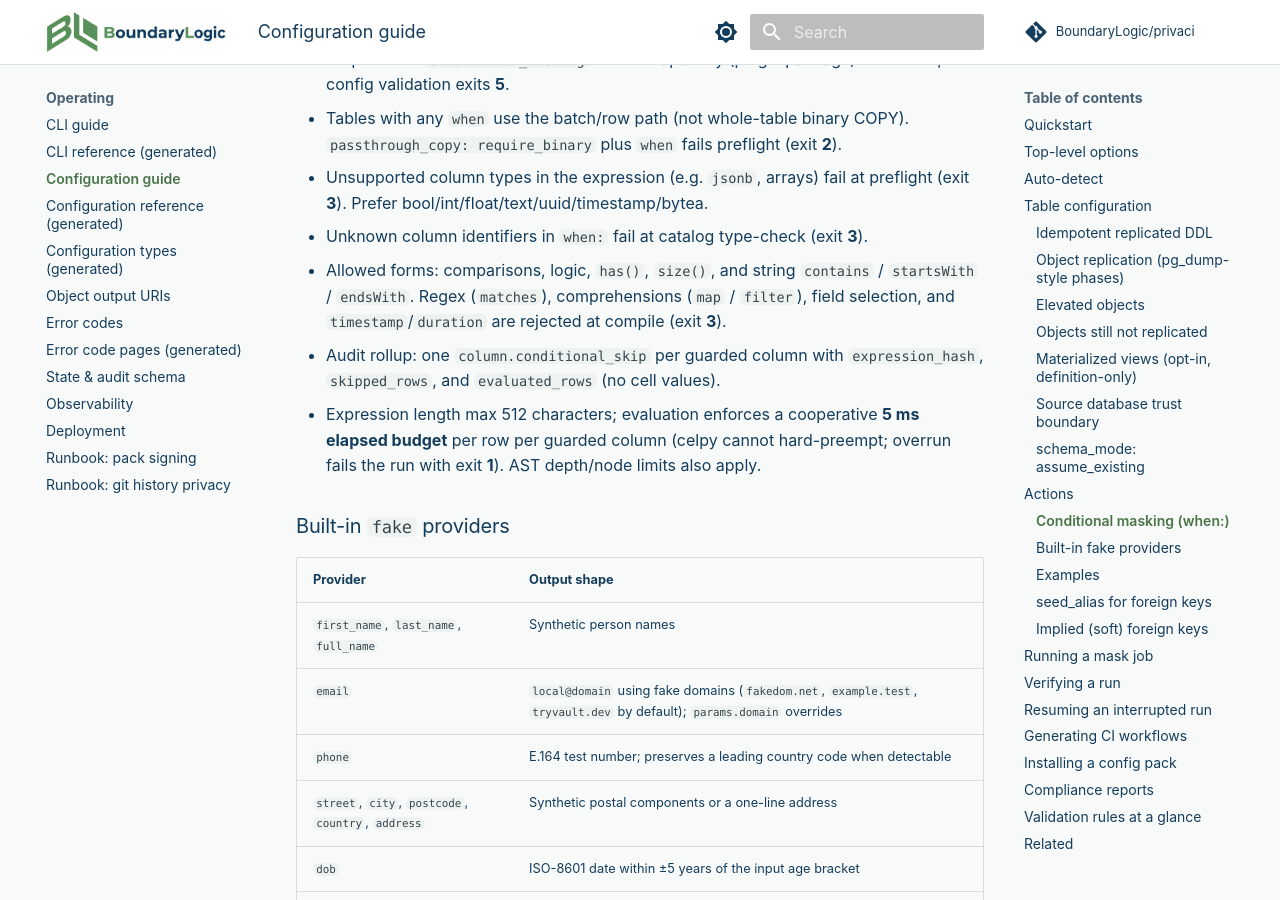
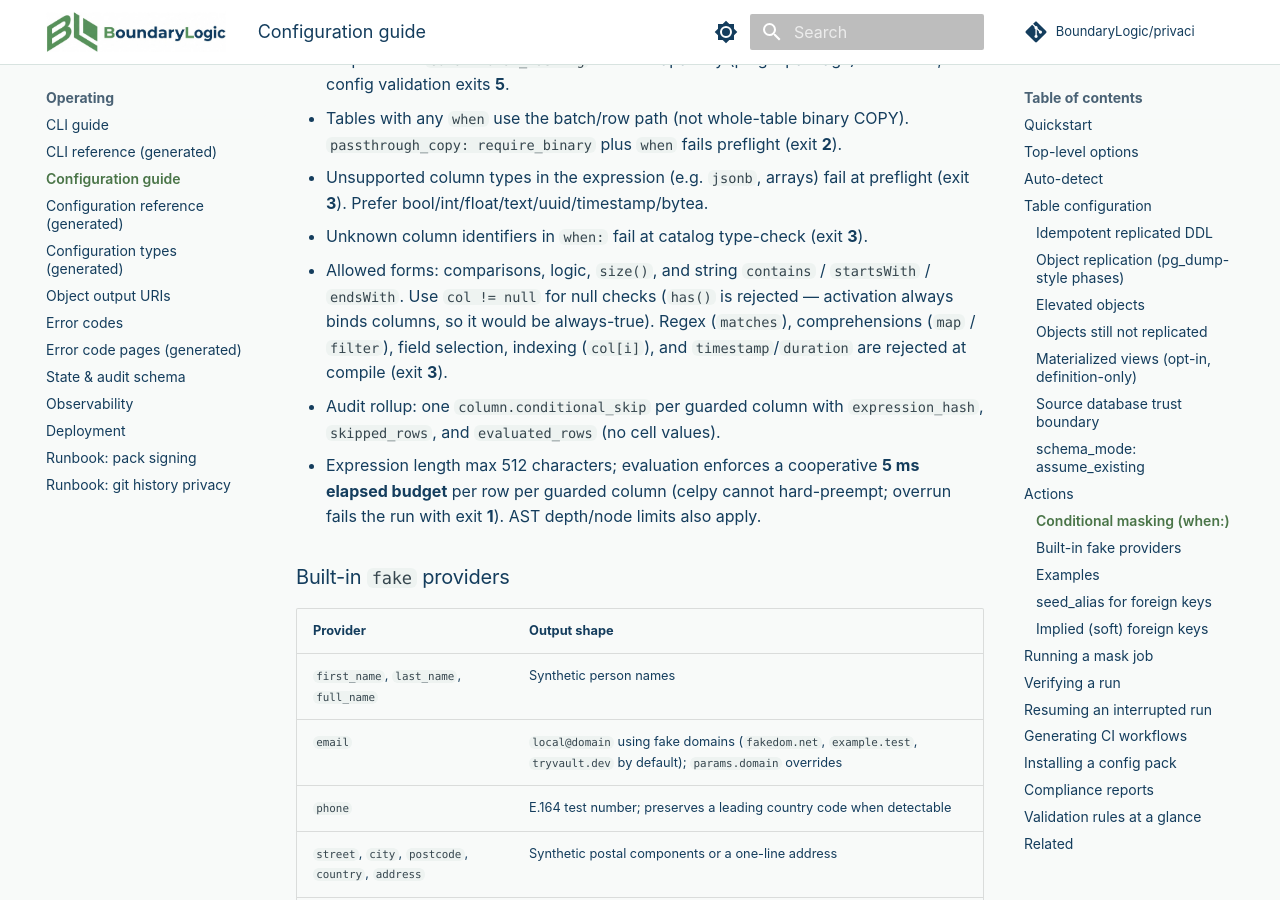
Before and after one commit to BoundaryLogic/privaci, an MkDocs documentation site: the page built from docs/configuration.md, in a window 1280 px wide and 900 px high, scrolled down 9090 px. Built offline with MkDocs 1.6.1 and Material for MkDocs 9.7.7, drawn with Linux system fonts in a browser that asks for light colours; comment, search, counter and statistics services are not loaded.

Commit message:
fix: reject CEL has() and indexing to prevent under-masking
has() was always true under full column activation; deny it and point
operators at col != null. Also reject col[i] and document conditional_masking
in the plugin capability table.

```diff
--- a/docs/configuration.md
+++ b/docs/configuration.md
@@ -324,10 +324,12 @@ tables:
 - Unsupported column types in the expression (e.g. `jsonb`, arrays) fail at
   preflight (exit **3**). Prefer bool/int/float/text/uuid/timestamp/bytea.
 - Unknown column identifiers in `when:` fail at catalog type-check (exit **3**).
-- Allowed forms: comparisons, logic, `has()`, `size()`, and string
-  `contains` / `startsWith` / `endsWith`. Regex (`matches`), comprehensions
-  (`map` / `filter`), field selection, and `timestamp`/`duration` are rejected
-  at compile (exit **3**).
+- Allowed forms: comparisons, logic, `size()`, and string
+  `contains` / `startsWith` / `endsWith`. Use `col != null` for null checks
+  (`has()` is rejected — activation always binds columns, so it would be
+  always-true). Regex (`matches`), comprehensions (`map` / `filter`), field
+  selection, indexing (`col[i]`), and `timestamp`/`duration` are rejected at
+  compile (exit **3**).
 - Audit rollup: one `column.conditional_skip` per guarded column with
   `expression_hash`, `skipped_rows`, and `evaluated_rows` (no cell values).
 - Expression length max 512 characters; evaluation enforces a cooperative
```
Also changed, not shown: CHANGELOG.md (+1 -1 lines), docs/extending-privaci.md (+5 -4 lines), openspec/changes/add-conditional-masking-cel/design.md (+6 -3 lines), 2 other files.
